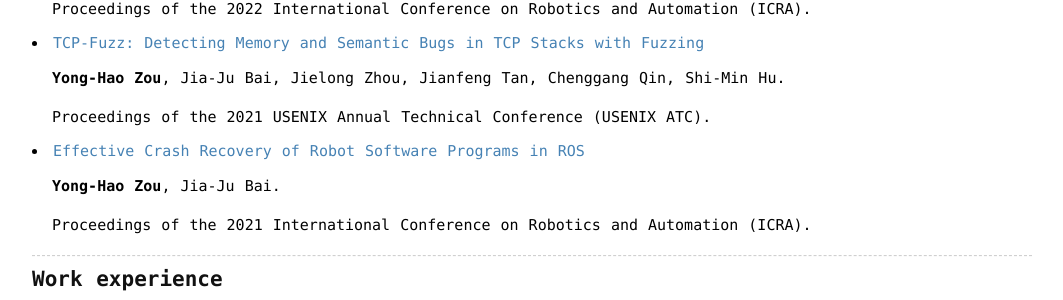
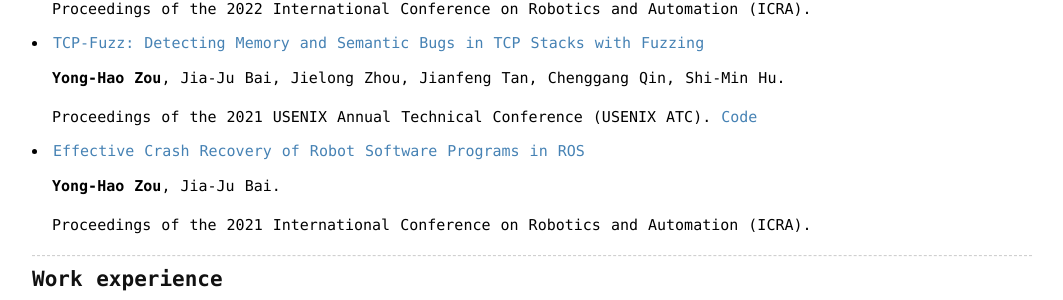
Before and after one commit to zouyonghao/zouyonghao.github.io, a Jekyll site: the page built from index.md, in a window 1280 px wide. Shown: the part 872-1172 px from the top of the page, without its empty margins (108-1171 px from the left). Built offline with Jekyll 4.4.1, drawn with Linux system fonts in a browser that asks for light colours.

Commit message:
open source TCP-Fuzz

```diff
--- a/_layouts/home.html
+++ b/_layouts/home.html
@@ -90,7 +90,7 @@
                                 Memory and Semantic Bugs in TCP Stacks with Fuzzing</a></li>
                     </ul>
                     <p class="author"><b>Yong-Hao Zou</b>, Jia-Ju Bai, Jielong Zhou, Jianfeng Tan, Chenggang Qin, Shi-Min Hu.</p>
-                    <p class="conference">Proceedings of the 2021 USENIX Annual Technical Conference (USENIX ATC).</p>
+                    <p class="conference">Proceedings of the 2021 USENIX Annual Technical Conference (USENIX ATC). <a href="https://github.com/zouyonghao/TCP-Fuzz">Code</a></p>
 
                     <ul>
                         <li><a href="https://zouyonghao.github.io/assets/paper/rory.pdf">Effective Crash Recovery of Robot
```
